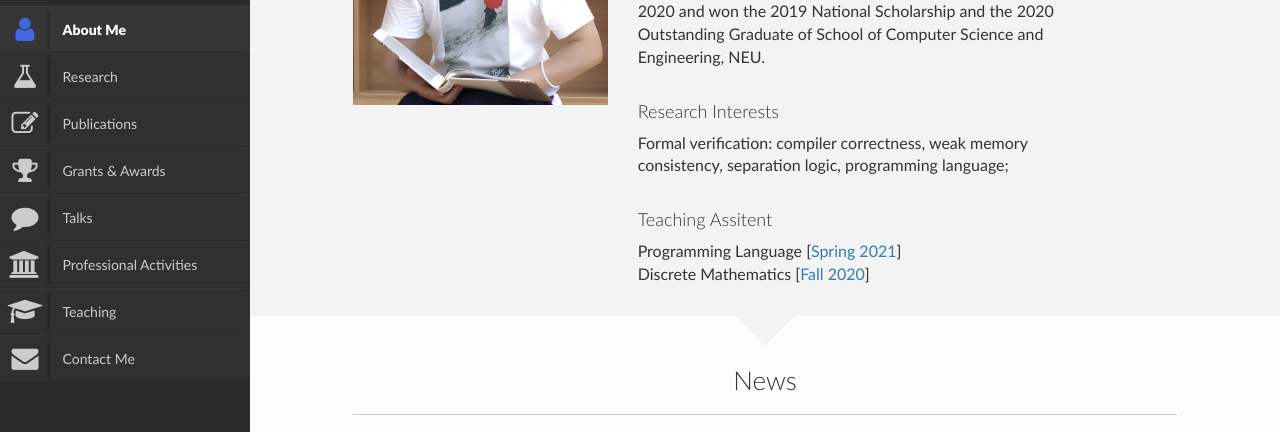
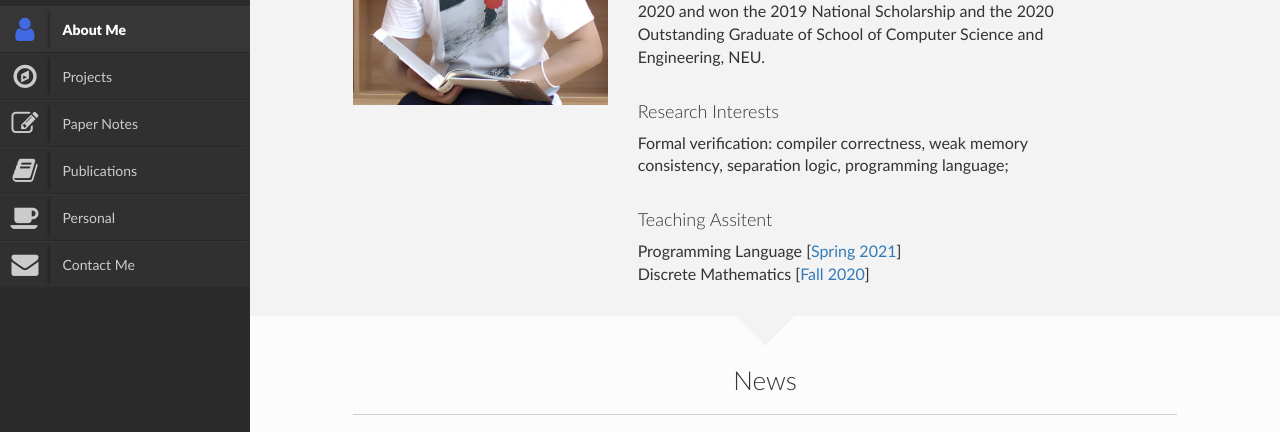
Before and after one commit to chaptercheng/chaptercheng.github.io, a plain HTML site: page index.html in a window 1280 px wide. Shown: the part 279-711 px from the top of the page. Drawn offline with Linux system fonts and the light colour scheme; files whose address does not match are found by name.

Commit message:
reinitialize

```diff
--- a/index.html
+++ b/index.html
@@ -89,79 +89,32 @@
 
                                 <li>
                                   <a href="index.html">
-                                    <!--<i class="fa fa-mortar-board"></i> -->
-                                    <i class="fa fa-flask"></i>
-                                    <div class="text">Research</div>
+                                    <i class="fa fa-compass"></i>
+                                    <div class="text">Projects</div>
                                   </a>
                                 </li>
 
                                 <li>
                                   <a href="index.html">
+                                    <!--<i class="fa fa-mortar-board"></i> -->
                                     <i class="fa fa-edit"></i>
+                                    <div class="text">Paper Notes</div>
+                                  </a>
+                                </li>
+
+                                <li>
+                                  <a href="index.html">
+                                    <i class="fa fa-book"></i>
                                     <div class="text">Publications</div>
                                   </a>
                                 </li>
 
                                 <li>
                                   <a href="index.html">
-                                    <i class="fa fa-trophy"></i>
-                                    <div class="text">Grants & Awards</div>
+                                    <i class="fa fa-coffee"></i>
+                                    <div class="text">Personal</div>
                                   </a>
                                 </li>
-
-                                <li>
-                                  <a href="index.html">
-                                    <i class="fa fa-comment"></i>
-                                    <div class="text">Talks</div>
-                                  </a>
-                                </li>
-
-                                <!--
-                                <li>
-                                  <a href="funding.html">
-                                    <i class="fa fa-trophy"></i>
-                                    <div class="text">Awards & Grants</div>
-                                  </a>
-                                </li>
-
-                                <li>
-                                  <a href="group.html">
-                                    <i class="fa fa-users"></i>
-                                    <div class="text">Research Group</div>
-                                  </a>
-                                </li> /-->
-
-                                <li>
-                                  <a href="index.html">
-                                    <i class="fa fa-university"></i>
-                                    <div class="text">Professional Activities</div>
-                                  </a>
-                                </li>
-
-                                <!--
-                                <li>
-                                  <a href="projects.html">
-                                    <i class="fa fa-briefcase"></i>
-                                    <div class="text">PhD and Masters Projects</div>
-                                  </a>
-                                </li>
-                                -->
-
-                                <li>
-                                  <a href="index.html">
-                                    <!--<i class="fa fa-clock-o"></i> -->
-                                    <i class="fa fa-mortar-board"></i>
-                                    <div class="text">Teaching</div>
-                                  </a>
-                                </li>
-
-                                <!--
-                                <li>
-                                  <a href="gallery.html">
-                                    <i class="fa fa-picture-o"></i>
-                                    <div class="text">Gallery</div>
-                                  </a>
-                                </li> -->
 
                                 <li>
                                   <a href="index.html">
@@ -300,3 +253,67 @@
         </div>
     </body>
 </html>
+
+
+<!--
+
+                                <li>
+                                  <a href="index.html">
+                                    <i class="fa fa-trophy"></i>
+                                    <div class="text">Grants & Awards</div>
+                                  </a>
+                                </li>
+
+                                <li>
+                                  <a href="index.html">
+                                    <i class="fa fa-comment"></i>
+                                    <div class="text">Talks</div>
+                                  </a>
+                                </li>
+
+                                <li>
+                                  <a href="funding.html">
+                                    <i class="fa fa-trophy"></i>
+                                    <div class="text">Awards & Grants</div>
+                                  </a>
+                                </li>
+
+                                <li>
+                                  <a href="group.html">
+                                    <i class="fa fa-users"></i>
+                                    <div class="text">Research Group</div>
+                                  </a>
+                                </li>
+
+                                <li>
+                                  <a href="index.html">
+                                    <i class="fa fa-university"></i>
+                                    <div class="text">Professional Activities</div>
+                                  </a>
+                                </li>
+
+                                <li>
+                                  <a href="projects.html">
+                                    <i class="fa fa-briefcase"></i>
+                                    <div class="text">PhD and Masters Projects</div>
+                                  </a>
+                                </li>
+
+                                <li>
+                                  <a href="index.html">
+                                    <i class="fa fa-clock-o"></i>
+                                    <i class="fa fa-mortar-board"></i>
+                                    <div class="text">Teaching</div>
+                                  </a>
+                                </li>
+
+
+                                <li>
+                                  <a href="gallery.html">
+                                    <i class="fa fa-picture-o"></i>
+                                    <div class="text">Gallery</div>
+                                  </a>
+                                </li>
+
+
+-->
```
Also changed, not shown: CV-Buffer.txt.
